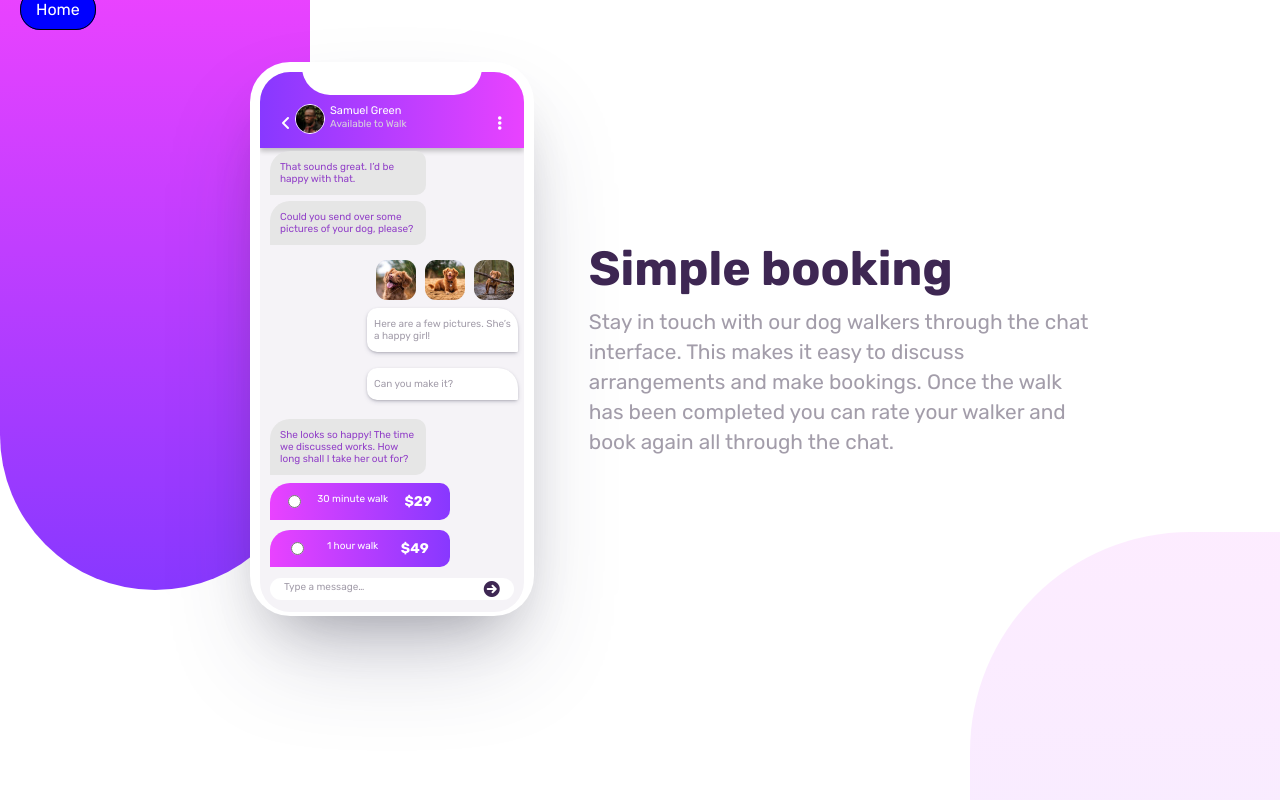
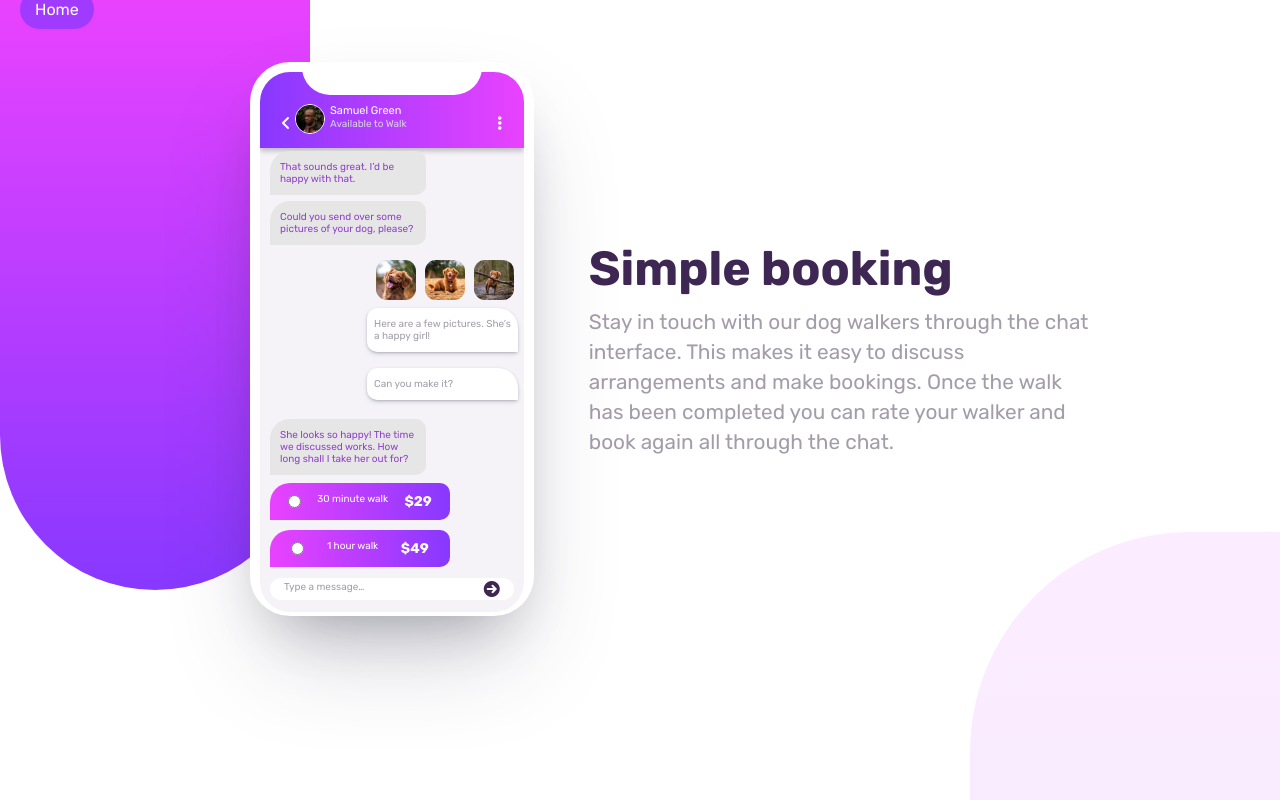
Before and after one commit to ivanparraoda/chat-app-css-illustration-master, a plain HTML site: page index.html in a window 1280 px wide. Shown: the top 800 px of the page. Drawn offline with Linux system fonts and the light colour scheme.

Commit message:
Update style.css

```diff
--- a/style.css
+++ b/style.css
@@ -30,10 +30,9 @@ body{
 
 
    .home {
-    background-color: blue;
+    background-color: #a13aff;
     color: white;
     font-size: 1rem;
-    border: 1px solid black;
     border-radius: 20px;
     padding: 10px 15px;
     position: relative;
```
